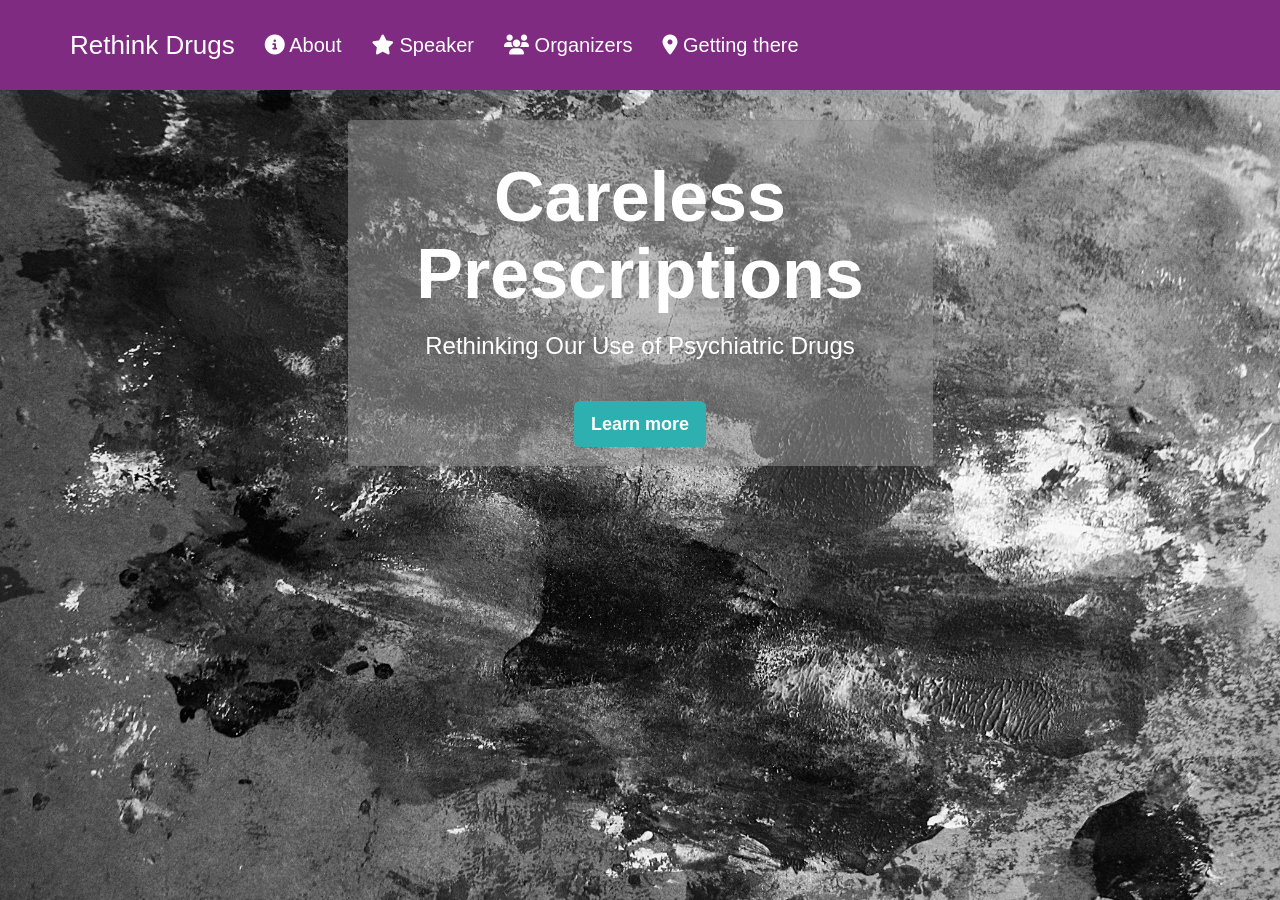
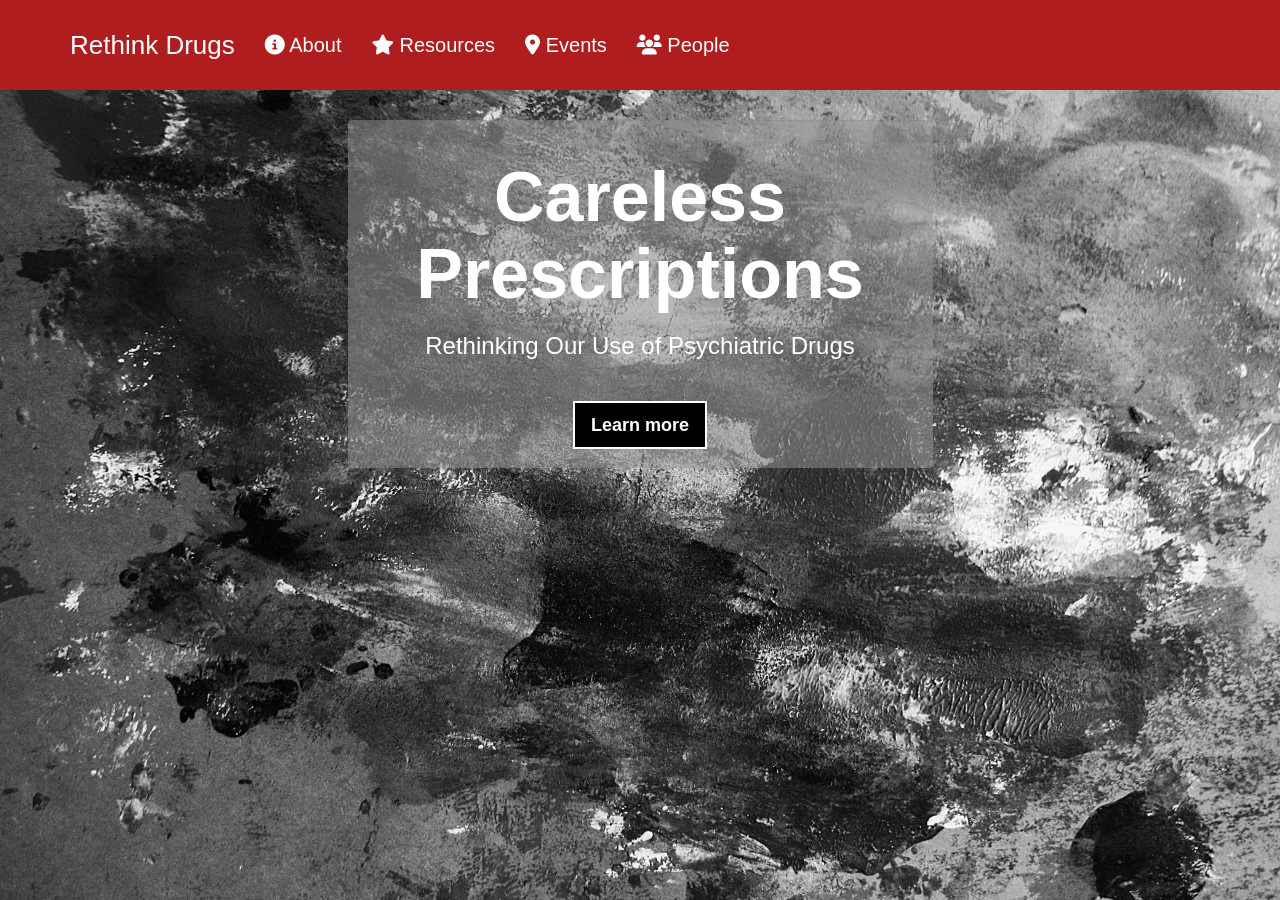
Before and after one commit to reginafcompton/careless-prescriptions, a Jekyll site: the page built from index.html, in a window 1280 px wide and 900 px high. Built offline with Jekyll 4.4.1, drawn with Linux system fonts in a browser that asks for light colours; nearby versions of some CDN libraries; some web fonts are replaced; some of the changed text lies outside the part shown.

Commit message:
Website update post-event

```diff
--- a/_layouts/default.html
+++ b/_layouts/default.html
@@ -51,13 +51,13 @@
                         <a class="page-scroll" href="#about"><i class="fa fa-info-circle" aria-hidden="true"></i> About</a>
                     </li>
                     <li data-toggle="collapse" data-target=".navbar-collapse.show">
-                        <a class="page-scroll" href="#keynote"><i class="fa fa-star" aria-hidden="true"></i> Speaker</a>
+                        <a class="page-scroll" href="#resources"><i class="fa fa-star" aria-hidden="true"></i> Resources</a>
                     </li>
                     <li data-toggle="collapse" data-target=".navbar-collapse.show">
-                        <a class="page-scroll" href="#organizers"><i class="fa fa-users" aria-hidden="true"></i> Organizers</a>
+                        <a class="page-scroll" href="#events"><i class="fa fa-map-marker" aria-hidden="true"></i> Events</a>
                     </li>
                     <li data-toggle="collapse" data-target=".navbar-collapse.show">
-                        <a class="page-scroll" href="#getting-there"><i class="fa fa-map-marker" aria-hidden="true"></i> Getting there</a>
+                        <a class="page-scroll" href="#people"><i class="fa fa-users" aria-hidden="true"></i> People</a>
                     </li>
                 </ul>
             </div>
--- a/css/custom.css
+++ b/css/custom.css
@@ -4,7 +4,8 @@
 }
 
 .navbar-default {
-  background-color: #7f2b82;
+  /*background-color: #7f2b82;*/
+  background-color: #AF1D1F;
   border: 0px;
   color: #fff;
 }
@@ -18,6 +19,10 @@
     font-weight: bold;
 }
 
+.navbar-default .navbar-toggle .icon-bar {
+  background-color: #fff;
+}
+
 .well {
   background:rgba(152, 152, 152, 0.5);
   border: 0px;
@@ -27,6 +32,10 @@
 body {
   font-size: 20px;
   line-height: 1.6;
+}
+
+p {
+  margin: 0 0 12px;
 }
 
 h1.main-header {
@@ -43,15 +52,21 @@
 }
 
 .btn-color {
-  background-color: #2eafb0;
+  background-color: #000;
+  border: 2px solid #fff;
+  border-radius: 0;
   color: #fff;
   font-weight: bold;
 }
 
-.btn-color:hover {
-  background-color: #4DD1D1;
+.btn-color:hover, .btn-color:focus {
+  background-color: #838383;
   color: #fff;
   font-weight: bold;
+}
+
+.padding-btm {
+ padding-bottom: 220px;
 }
 
 @media screen and (max-width: 736px) {
--- a/index.html
+++ b/index.html
@@ -23,62 +23,61 @@
     <div class="container">
         <div class="row">
             <div class="col-md-10 col-md-offset-1">
-                <h2>About Section</h2>
-                <p>"Careless Prescriptions: Rethinking Our Use of Psychiatric Drugs" explores, explains, and confronts the overprescribing of anti-psychotic drugs and the risks of drug treatment in mental health care. This special, one-time event features a presentation by author Robert Whitaker, which will challenge us to rethink the benefits and long-term effects of psychiatric drugs.</p>
-                <p><strong>
-                    Selby Library<br>
-                    Jack J. Geldbart Auditorium<br>
-                    Saturday, April 29, 2017<br>
-                    1-3:30pm
-                </p></strong>
-            </div>
-        </div>
-    </div>
-</section>
-
-<!-- Services Section -->
-<section id="keynote" class="keynote-section">
-    <div class="container">
-        <div class="row">
-            <div class="col-md-10 col-md-offset-1">
-                <h2>Speaker</h2>
-                <p>Robert Whitaker is a journalist and the author of five books, three of which tell of the history of psychiatry. His first, <em>Mad in America: Bad Science, Bad Medicine and the Enduring Mistreatment of the Mentally Ill</em> was named by <em>Discover</em> magazine as one of the best science books of 2002. His second book on this topic, <em>Anatomy of an Epidemic: Magic Bullets, Psychiatric Drugs, and the Astonishing Rise of Mental Illness in America</em>, won the Investigative Reporters and Editors book award for best investigative journalism in 2010. His latest book, which he co-wrote with Lisa Cosgrove, while a fellow at the Edmond J. Safra Center for Ethics at Harvard University, is <em>Psychiatry Under the Influence: Institutional Corruption, Social Injury, and Prescriptions for Reform</em>.</p>
-
-                <p>Prior to writing books, Robert Whitaker worked as the science and medical reporter at the <em>Albany Times Union</em> newspaper in New York for a number of years. His journalism articles won several national awards, including a George Polk award for medical writing, and a National Association of Science Writers’ award for best magazine article. A series he co-wrote for <em>The Boston Globe</em> was named a finalist for the Pulitzer Prize in 1998. He also is the founder of <a href="https://madinamerica.com/" target="_blank">madinamerica.com</a>, a website that features research news and blogs from an international group of writers interested in “rethinking psychiatry.”</p>
+                <h2>About</h2>
+                <p>Millions of Americans take psychiatric drugs. Doctors prescribe them, drug companies push them, and patients demand them. Not short of an epidemic, the use of anti-psychotic medication permeates the veins of American culture.</p>
+                <p>"Rethink Drugs" explores and confronts the overprescribing of anti-psychotic drugs and the risks of drug treatment in mental health care. On this site, you can find news stories, helpful links, and information about our recent event with author Robert Whitaker, "Careless Prescriptions: Rethinking Our Use of Psychiatric Drugs."</p>
             </div>
         </div>
     </div>
 </section>
 
 <!-- Contact Section -->
-<section id="organizers" class="org-section">
+<section id="resources" class="there-section">
     <div class="container">
         <div class="row">
             <div class="col-md-10 col-md-offset-1">
-                <h2>Organizers</h2>
-                <p>Educators Mary and Glenn Compton organized this symposium to increase awareness about prescription drug practices.</p>
-                <p>They manage <a href="http://www.manasota88.org/" target="_blank">ManaSota-88</a>, the leading environmental organization in southwest Florida, which protects public health and advocates for the preservation of the environment. Glenn serves as the Chairman, and Mary acts as a board member.</p>
+                <h2>Resources</h2>
+
+                <h3>GET STARTED</h3>
+                <p>New to the conversation? These links help curious readers get acquainted with the issues.</p>
+                <ul>
+                    <li><a href="https://www.madinamerica.com/" target="_blank">Mad in America</a> provides a comprehensive overview of drug-based psychiatric care</li>
+                    <li>The personal site of <a href="http://robertwhitaker.org/robertwhitaker.org/Home.html" target="_blank">Robert Whitaker</a> gives an overview of his ground-breaking book <a href="http://robertwhitaker.org/robertwhitaker.org/Anatomy%20of%20an%20Epidemic.html" target="_blank">Anatomy of an Epidemic</a></li>
+                </ul>
+
+                <h3>NEWS</h3>
+                <p>April 2017, a federal court in Chicago ruled in favor of Wendy Dolin, who sued Paxil for the suicide of her husband, after taking a generic version of the drug.</p>
+                <p><a href="http://www.reuters.com/article/us-gsk-lawsuit-idUSKBN17M2SH" target="_blank"><i class="fa fa-bars" aria-hidden="true"></i> Summary of the case</a></p>
+                <p><a href="https://www.baumhedlundlaw.com/prescription-drugs/paxil-injuries/gsk-paxil-trial-transcripts/" target="_blank"><i class="fa fa-file-o" aria-hidden="true"></i> Full trial transcripts</a></p>
+                <br>
+            </div>
+        </div>
+    </div>
+</section>
+
+
+<!-- Services Section -->
+<section id="events" class="keynote-section">
+    <div class="container">
+        <div class="row">
+            <div class="col-md-10 col-md-offset-1">
+                <h2>Events</h2>
+                <p>On April 29, 2017, environmental advocacy group Manasota-88 hosted Robert Whitaker at the Selby Library in Sarasota, Florida. A journalist and the author of five books, Robert Whitaker met with an intimate, but energetic group to challenge the presumed benefits and long-term effects of psychiatric drugs.</p>
+                <p>His talk traced the history of psychiatric care in America, beginning with the 1980 publication of DSM-III, a diagnostic manual, which outlined psychiatric illnesses with the implication that drugs could cure them. The manual helped to legitimize the field of psychiatry and, consequently, invited the pharmaceutical industry to pour money into curing brain illnesses with objective precision. Resultantly, pharmaceutical companies marketed with astounding success the mythology of "chemical imbalances," despite discoveries (from as early as the 1980s) found in trial research disproving such assumptions.</p>
+                <p><a href="https://docs.google.com/document/d/1vmOdF4G5-0fLbXg4ZA-QrJJfgVaNp6ocX2ttJvnZqWQ/edit"><i class="fa fa-reply" aria-hidden="true"></i> Notes from the presentation</a></p>
             </div>
         </div>
     </div>
 </section>
 
 <!-- Contact Section -->
-<section id="getting-there" class="there-section">
+<section id="people" class="org-section">
     <div class="container">
         <div class="row">
-            <div class="col-md-10 col-md-offset-1">
-                <h2>Getting there</h2>
-                <p>The symposium will take place in the Jack J. Geldbart Auditorium of Selby Public Library in downtown Sarasota. Free parking available in the front of the building.</p>
-                <br>
-                <p class='text-center'>
-                    <strong>Selby Library<br>
-                    Jack J. Geldbart Auditorium<br>
-                    1331 1st St.<br>
-                    Sarasota, FL 34236<br></strong>
-                    <img src="https://maps.googleapis.com/maps/api/staticmap?center=Sarasota,FL&style=saturation:-90&zoom=13&size=300x300&scale=3&key=AIzaSyBe8LK4tM8xsmO7B3x3iYfwtHVGC-YAM7o">
-                </p>
-                <br>
+            <div class="col-md-10 col-md-offset-1 padding-btm">
+                <h2>People</h2>
+                <p>Educators Mary and Glenn Compton maintain this site, in an effort to increase awareness about prescription drug practices.</p>
+                <p>They manage <a href="http://www.manasota88.org/" target="_blank">ManaSota-88</a>, the leading environmental organization in southwest Florida, which protects public health and advocates for the preservation of the environment. Glenn serves as the Chairman, and Mary acts as a board member.</p>
             </div>
         </div>
     </div>
```
